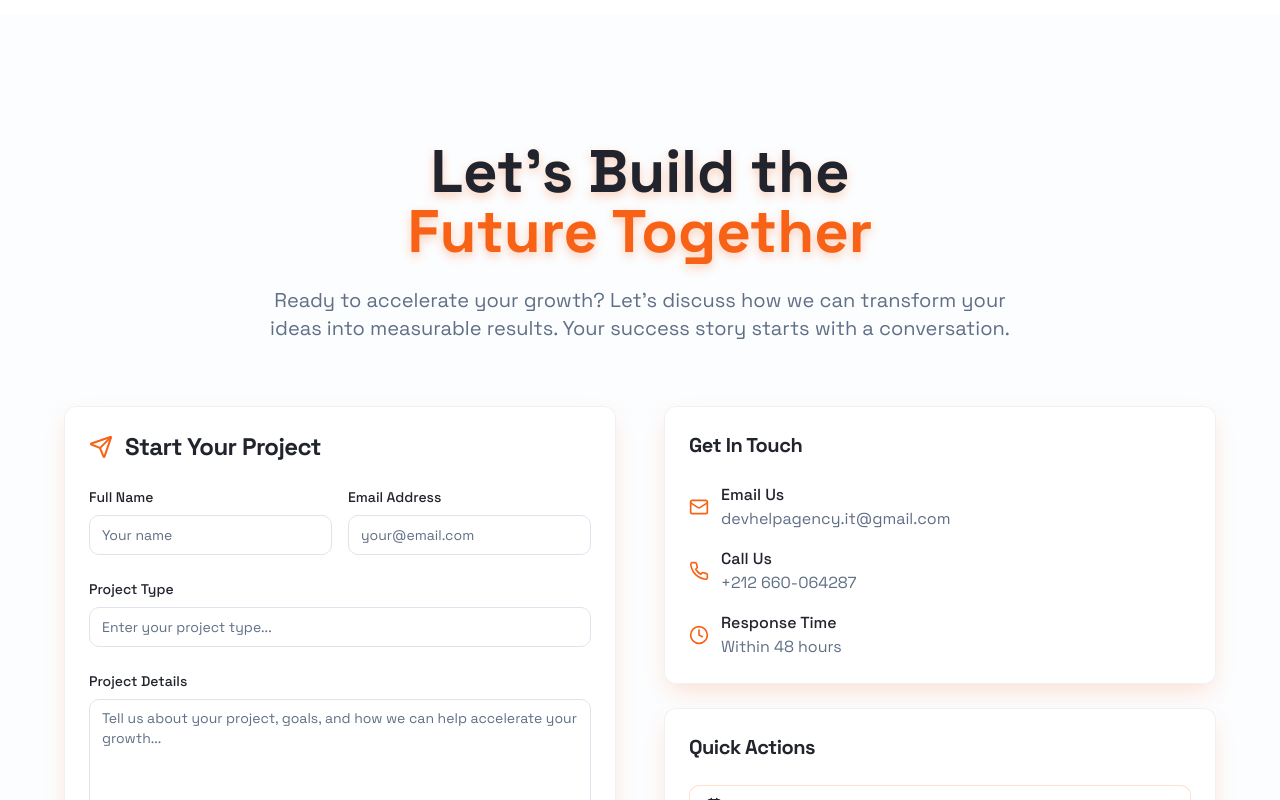
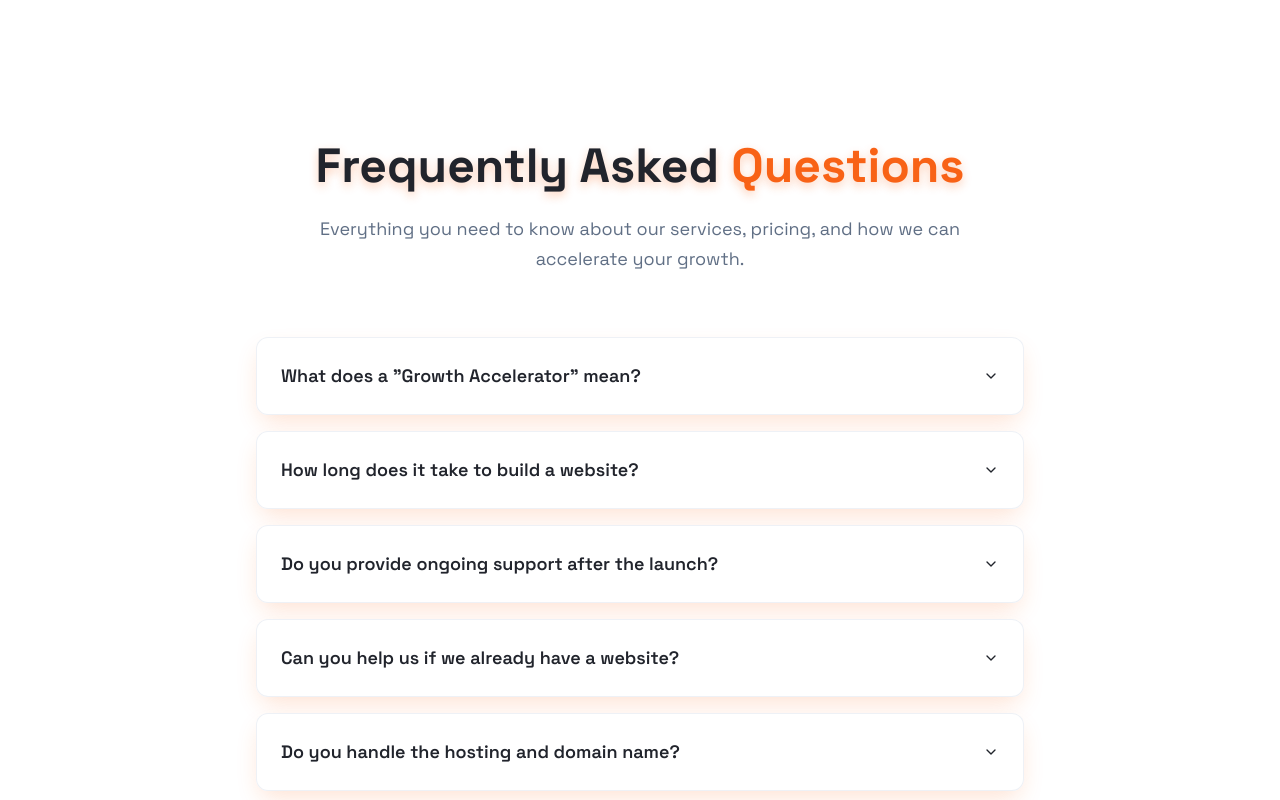
Before and after one commit to YounessTAFTAF/DevHelp, a React (Vite) app: page / in a window 1280 px wide. Shown: the part 6720-7520 px from the top of the page. Built offline with nearby package versions, Linux system fonts and the light colour scheme.

Commit message:
feat: add animated FAQ section with multi-language support

```diff
--- /dev/null
+++ b/src/components/FAQSection.tsx
@@ -0,0 +1,63 @@
+import { motion } from "framer-motion";
+import { useLanguage } from "@/contexts/LanguageContext";
+import {
+  Accordion,
+  AccordionContent,
+  AccordionItem,
+  AccordionTrigger,
+} from "@/components/ui/accordion";
+
+export const FAQSection = () => {
+  const { t } = useLanguage();
+
+  const faqs = [
+    { q: 'faq.q1', a: 'faq.a1' },
+    { q: 'faq.q2', a: 'faq.a2' },
+    { q: 'faq.q3', a: 'faq.a3' },
+    { q: 'faq.q4', a: 'faq.a4' },
+    { q: 'faq.q5', a: 'faq.a5' },
+  ];
+
+  return (
+    <section id="faq" className="py-20 lg:py-32 bg-background relative z-10">
+      <div className="container mx-auto px-4 lg:px-8">
+        <div className="max-w-3xl mx-auto">
+          <motion.div
+            initial={{ opacity: 0, y: 30, scale: 0.95 }}
+            whileInView={{ opacity: 1, y: 0, scale: 1 }}
+            viewport={{ once: true, margin: "-100px" }}
+            transition={{ duration: 0.6, type: "spring", stiffness: 100, damping: 20 }}
+            className="text-center mb-16"
+          >
+            <h2 className="text-3xl md:text-5xl font-bold mb-6 light-mode-title-glow">
+              {t('faq.title1')} <span className="text-primary">{t('faq.title2')}</span>
+            </h2>
+            <p className="text-lg text-muted-foreground max-w-2xl mx-auto leading-relaxed">
+              {t('faq.subtitle')}
+            </p>
+          </motion.div>
+
+          <motion.div
+            initial={{ opacity: 0, y: 40 }}
+            whileInView={{ opacity: 1, y: 0 }}
+            viewport={{ once: true, margin: "-100px" }}
+            transition={{ duration: 0.6, delay: 0.2, type: "spring", stiffness: 100, damping: 20 }}
+          >
+            <Accordion type="single" collapsible className="w-full space-y-4">
+              {faqs.map((faq, index) => (
+                <AccordionItem key={index} value={`item-${index}`} className="border border-border/50 bg-card/95 px-6 rounded-xl hover:border-primary/20 smooth-transition light-mode-card-glow data-[state=open]:border-primary/50">
+                  <AccordionTrigger className="text-left font-semibold text-lg py-6 hover:text-primary smooth-transition hover:no-underline [&[data-state=open]]:text-primary">
+                    {t(faq.q)}
+                  </AccordionTrigger>
+                  <AccordionContent className="text-muted-foreground text-base leading-relaxed pb-6">
+                    {t(faq.a)}
+                  </AccordionContent>
+                </AccordionItem>
+              ))}
+            </Accordion>
+          </motion.div>
+        </div>
+      </div>
+    </section>
+  );
+};
--- a/src/contexts/LanguageContext.tsx
+++ b/src/contexts/LanguageContext.tsx
@@ -140,6 +140,21 @@ const translations = {
     'results.team.person1.title': 'CEO, DevHelp',
     'results.team.person2.name': 'Youness TAFTAF',
     'results.team.person2.title': 'Co-Founder, DevHelp',
+
+    // FAQ Section
+    'faq.title1': 'Frequently Asked',
+    'faq.title2': 'Questions',
+    'faq.subtitle': 'Everything you need to know about our services, pricing, and how we can accelerate your growth.',
+    'faq.q1': 'What does a "Growth Accelerator" mean?',
+    'faq.a1': 'We don\'t just build websites; we create digital ecosystems designed to convert, scale, and accelerate your business growth through strategic design and development.',
+    'faq.q2': 'How long does it take to build a website?',
+    'faq.a2': 'Depending on the complexity, our Business Pack usually takes 1-2 weeks to launch, while a Premium Pack can take 3-4 weeks from initial strategy to final deployment.',
+    'faq.q3': 'Do you provide ongoing support after the launch?',
+    'faq.a3': 'Yes! Our Premium Pack includes 60 days of dedicated support and maintenance to ensure everything runs perfectly smoothly while you scale your business.',
+    'faq.q4': 'Can you help us if we already have a website?',
+    'faq.a4': 'Absolutely. We perform a complete digital audit to identify bottlenecks, and then rebuild or optimize your current platform for significantly better performance and conversions.',
+    'faq.q5': 'Do you handle the hosting and domain name?',
+    'faq.a5': 'Yes, both of our packs include a free .com or .ma domain and fast, secure cloud hosting for the entire first year.',
 
     // Contact Section
     'contact.title1': 'Let\'s Build the',
@@ -318,6 +333,21 @@ const translations = {
     'results.team.person2.name': 'Youness TAFTAF',
     'results.team.person2.title': 'Co-Fondateur, DevHelp',
 
+    // FAQ Section
+    'faq.title1': 'Questions',
+    'faq.title2': 'Fréquentes',
+    'faq.subtitle': 'Tout ce que vous devez savoir sur nos services, nos tarifs et comment nous pouvons accélérer votre croissance.',
+    'faq.q1': 'Que signifie un "Accélérateur de Croissance" ?',
+    'faq.a1': 'Nous ne créons pas seulement des sites web ; nous créons des écosystèmes numériques conçus pour convertir, évoluer et accélérer la croissance de votre entreprise grâce au design stratégique.',
+    'faq.q2': 'Combien de temps faut-il pour créer un site web ?',
+    'faq.a2': 'Selon la complexité, notre Pack Business prend généralement 1 à 2 semaines, tandis qu\'un Pack Premium peut prendre 3 à 4 semaines de la stratégie initiale au lancement.',
+    'faq.q3': 'Fournissez-vous un support continu après le lancement ?',
+    'faq.a3': 'Oui ! Notre Pack Premium comprend 60 jours de support et de maintenance dédiés pour garantir que tout fonctionne parfaitement pendant que vous développez votre entreprise.',
+    'faq.q4': 'Pouvez-vous nous aider si nous avons déjà un site web ?',
+    'faq.a4': 'Absolument. Nous effectuons un audit numérique complet pour identifier les problèmes, puis nous reconstruisons ou optimisons votre plateforme actuelle pour de meilleures conversions.',
+    'faq.q5': 'Gérez-vous l\'hébergement et le nom de domaine ?',
+    'faq.a5': 'Oui, nos deux packs incluent un domaine .com ou .ma gratuit et un hébergement cloud rapide et sécurisé pour toute la première année.',
+
     // Contact Section
     'contact.title1': 'Construisons l\'',
     'contact.title2': 'Avenir Ensemble',
@@ -495,6 +525,21 @@ const translations = {
     'results.team.person2.name': 'يونس تفتاف',
     'results.team.person2.title': 'المؤسس المشارك، DevHelp',
 
+    // FAQ Section
+    'faq.title1': 'الأسئلة',
+    'faq.title2': 'الشائعة',
+    'faq.subtitle': 'كل ما تحتاج لمعرفته حول خدماتنا وأسعارنا وكيف يمكننا تسريع نموك.',
+    'faq.q1': 'ماذا يعني "مُسرِّع النمو"؟',
+    'faq.a1': 'نحن لا نبني مواقع الويب فحسب؛ بل ننشئ أنظمة رقمية مصممة للتحويل والتوسع وتسريع نمو عملك من خلال التصميم والتطوير الاستراتيجي.',
+    'faq.q2': 'كم يستغرق بناء موقع ويب؟',
+    'faq.a2': 'اعتمادًا على التعقيد، تستغرق باقة الأعمال عادةً أسبوعًا إلى أسبوعين، بينما تستغرق الباقة المميزة 3-4 أسابيع من الاستراتيجية الأولية حتى الإطلاق النهائي.',
+    'faq.q3': 'هل تقدمون الدعم المستمر بعد الإطلاق؟',
+    'faq.a3': 'نعم! تتضمن باقتنا المميزة 60 يومًا من الدعم والصيانة المخصصة لضمان سير كل شيء بسلاسة تامة.',
+    'faq.q4': 'هل يمكنكم مساعدتنا إذا كان لدينا موقع بالفعل؟',
+    'faq.a4': 'بالتأكيد. نقوم بإجراء تدقيق رقمي كامل لتحديد العقبات، ثم نقوم بإعادة بناء أو تحسين منصتك الحالية لزيادة الأداء والتحويلات بشكل كبير.',
+    'faq.q5': 'هل تتولون إدارة الاستضافة واسم النطاق؟',
+    'faq.a5': 'نعم، تتضمن كلتا باقتينا نطاق .com أو .ma مجانيًا واستضافة سحابية سريعة وآمنة للعام الأول بأكمله.',
+
     // Contact Section
     'contact.title1': 'لنبني',
     'contact.title2': 'المستقبل معاً',
--- a/src/pages/Index.tsx
+++ b/src/pages/Index.tsx
@@ -6,6 +6,7 @@ import { AboutSection } from "@/components/AboutSection";
 import { ServicesSection } from "@/components/ServicesSection";
 import { ResultsSection } from "@/components/ResultsSection";
 import { PacksSection } from "@/components/PacksSection";
+import { FAQSection } from "@/components/FAQSection";
 import { ContactSection } from "@/components/ContactSection";
 import { Footer } from "@/components/Footer";
 import { WhatsAppButton } from "@/components/WhatsAppButton";
@@ -72,6 +73,7 @@ const Index = () => {
         <ServicesSection />
         <ResultsSection />
         <PacksSection />
+        <FAQSection />
         <ContactSection />
       </main>
       <Footer />
```
